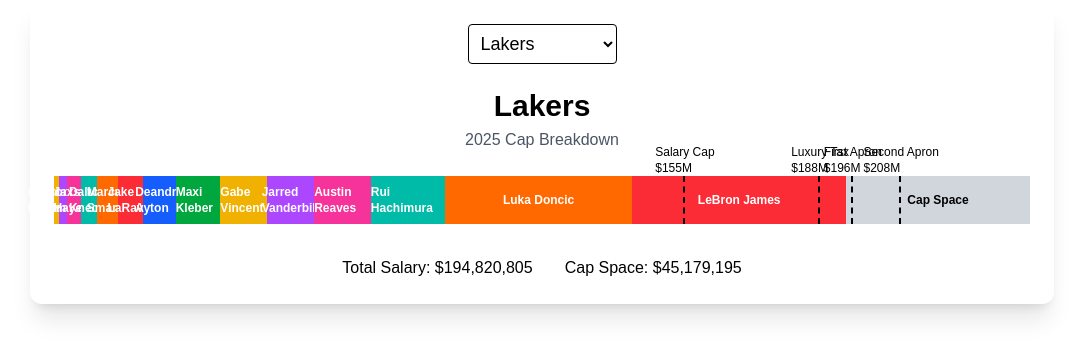
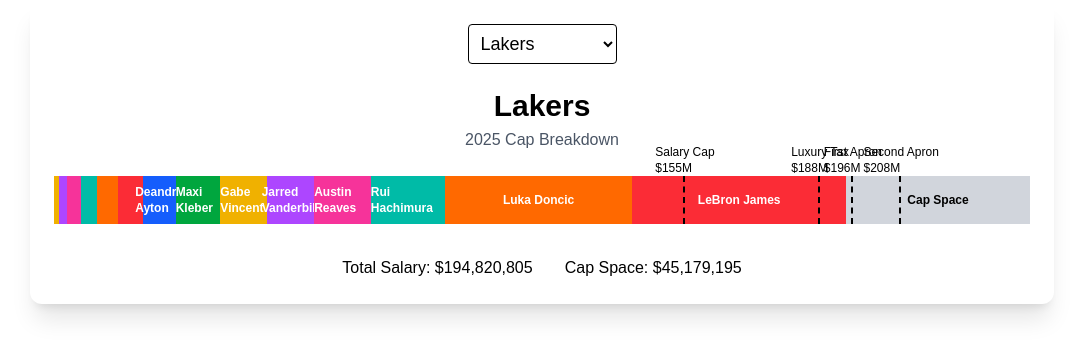
Before and after one commit to andrewyuantw/Capology, a Next.js app in the folder capology/: page / in a window 1280 px wide. Shown: the top 358 px of the page, without its empty margins (98-1181 px from the left). Built offline with nearby package versions, Linux system fonts and the light colour scheme.

Commit message:
Adding Hover Effect + Tooltip

```diff
--- a/capology/src/app/capBar.tsx
+++ b/capology/src/app/capBar.tsx
@@ -67,13 +67,20 @@ function PlayerBar({
     color: string;
   }) {
     const widthPercent = (value / TOTAL_CAP) * 100;
+    const showLabel = widthPercent > 3;
     return (
       <div
-      className={`${color} h-full flex items-center justify-center text-xs text-white font-semibold`}
+        className={`${color} relative h-full flex items-center justify-center text-xs text-white font-semibold
+          transition-transform duration-200 ease-in-out hover:scale-105 hover:-translate-y-0.5 hover:shadow-lg cursor-pointer group`}
         style={{ width: `${widthPercent}%` }}
         title={`${name}: $${value.toLocaleString()}`}
       >
+        {widthPercent > 3 && name}
+        {!showLabel && (
+        <span className="absolute bottom-full mb-1 hidden group-hover:block bg-black text-white text-[10px] px-2 py-1 rounded whitespace-nowrap z-10">
           {name}
+        </span>
+      )}
       </div>
     );
   }
```
Lines whose indentation alone changed are shown as unchanged.
